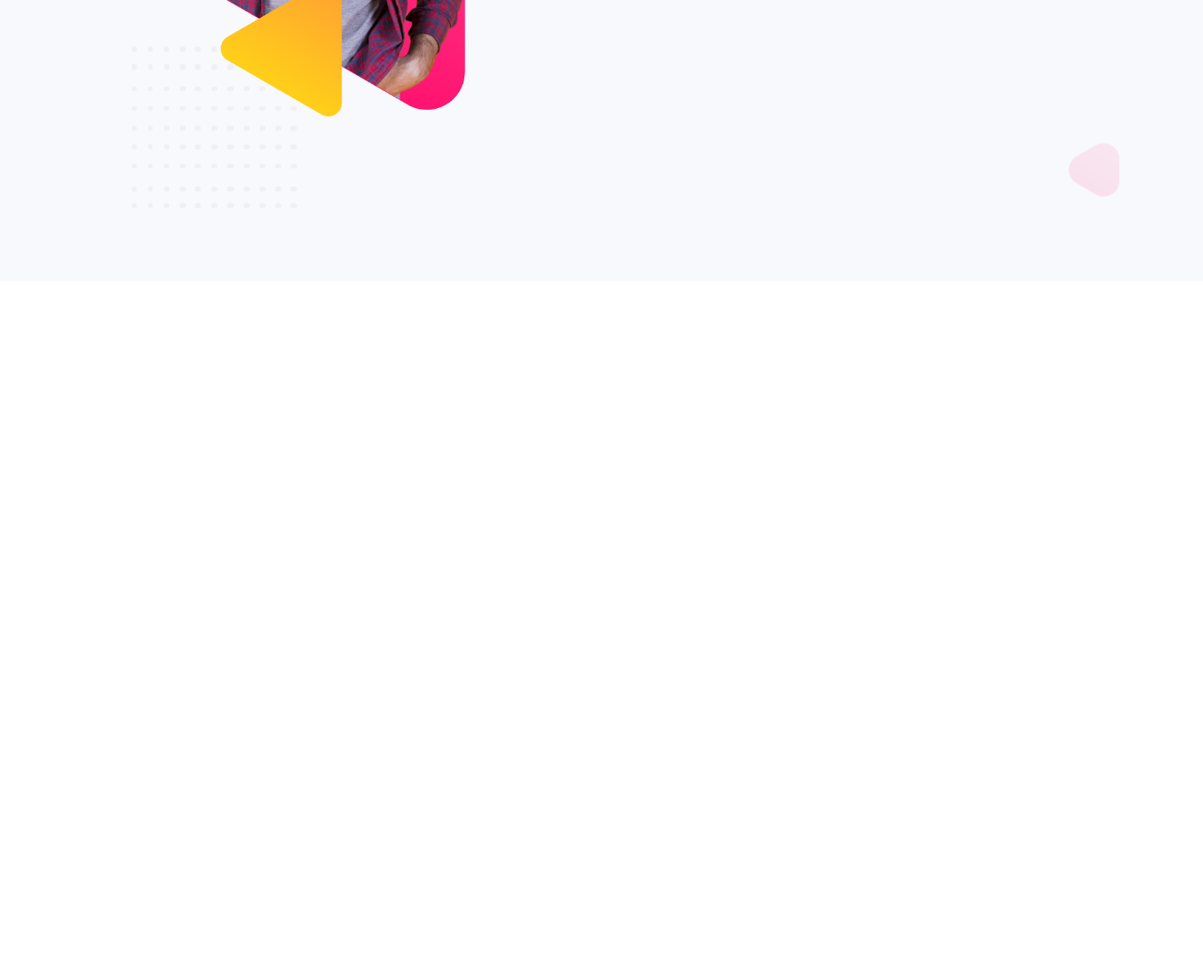
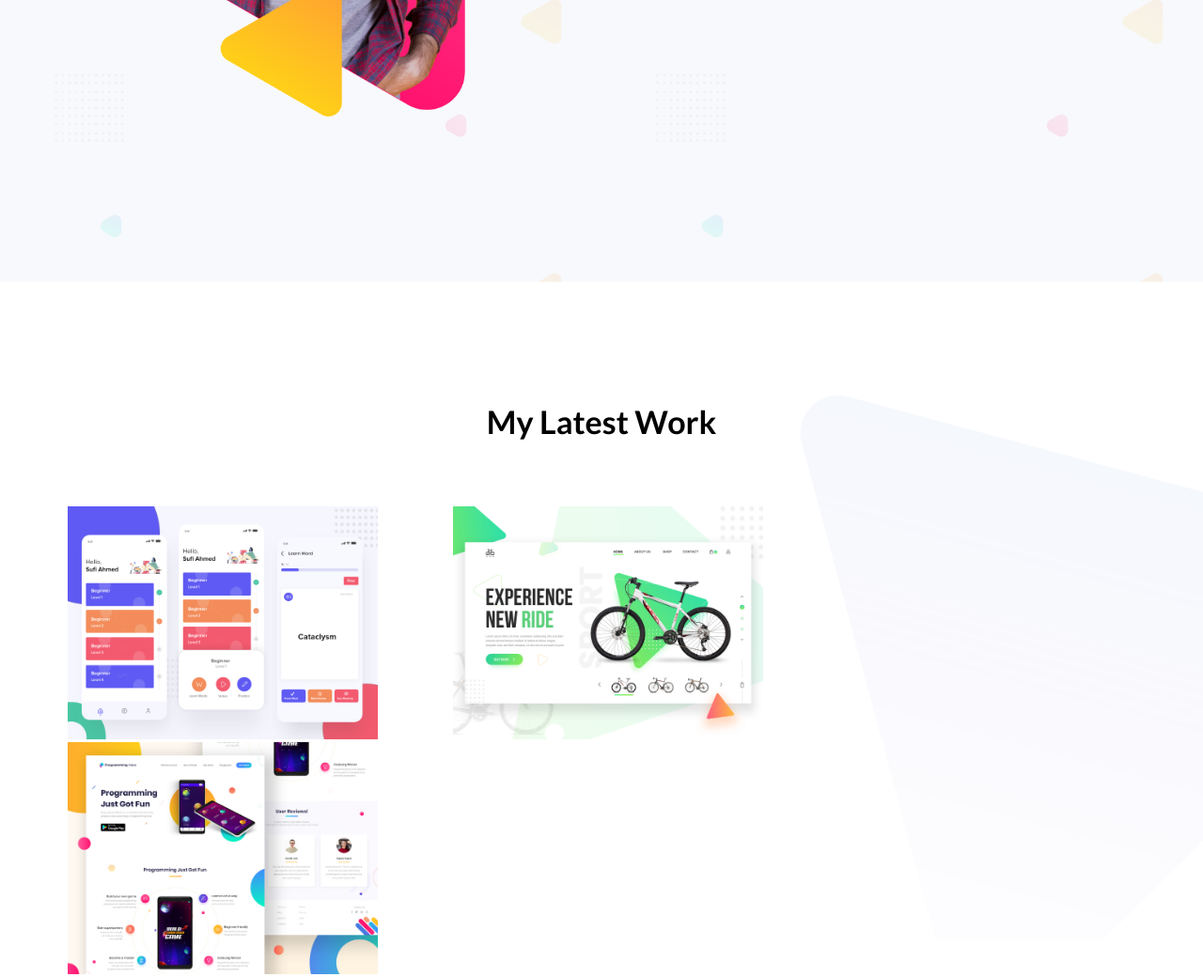
Before and after one commit to Arefin6/personal-website, a plain HTML site: page index.html in a window 1280 px wide. Shown: the part 1100-2140 px from the top of the page at 94% size. Before the commit the page ends 1400 px from the top, so only its background shows below. Drawn offline with Linux system fonts and the light colour scheme.

Commit message:
recent work added

```diff
--- a/index.html
+++ b/index.html
@@ -31,5 +31,17 @@
           <a href="#" target="_blank" class="btn_primary">Download CV</a>
       </div>
     </section>
+     <section class="recent-work">
+        <h2>My Latest Work</h2>
+        <div class="one-third">
+          <img src="img/work-1.png" alt="">
+        </div>
+        <div class="one-third">
+          <img src="img/work-2.jpg" alt="">
+        </div>
+        <div class="one-third">
+          <img src="img/work-3.jpg" alt="">
+        </div>
+     </section>
 </body>
 </html>
--- a/style.css
+++ b/style.css
@@ -55,9 +55,31 @@ section{
 }
 .bio-part{
     background-image: url('img/biography-bg.png');
-    background-size: cover;
+    background-size: 50%;
     height:700px;
 }
 #biotext{
     margin-top: 5%;
 }
+.recent-work{
+    height:500px;
+    background-image:url('img/latest-work-bg.png') ;
+    background-size: cover;
+    background-position: right;
+    padding:100px 29px;
+}
+.recent-work h2{
+  text-align: center;
+  margin-bottom:70px;
+  font-size: 34px;
+
+}
+.one-third{
+ width:30%;
+ float: left;
+ margin-left: 43px;
+
+}
+.one-third img{
+    width: 90%;
+}
```
